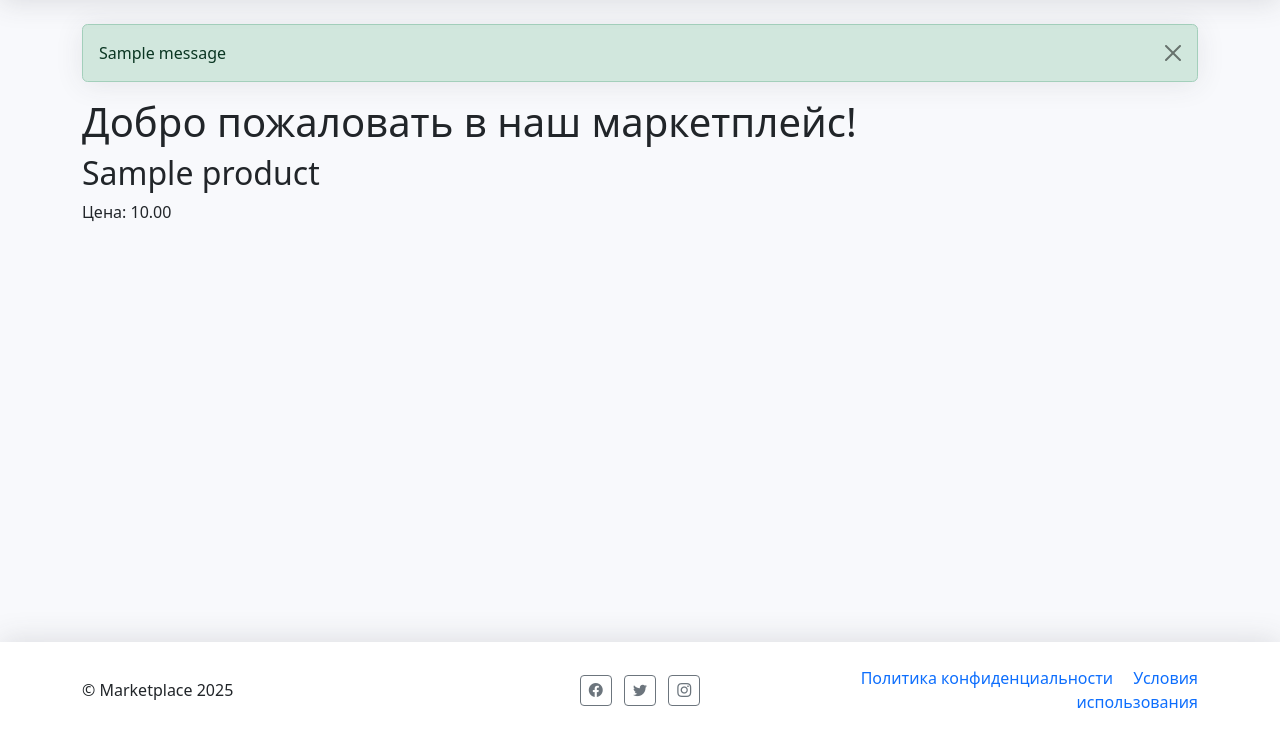
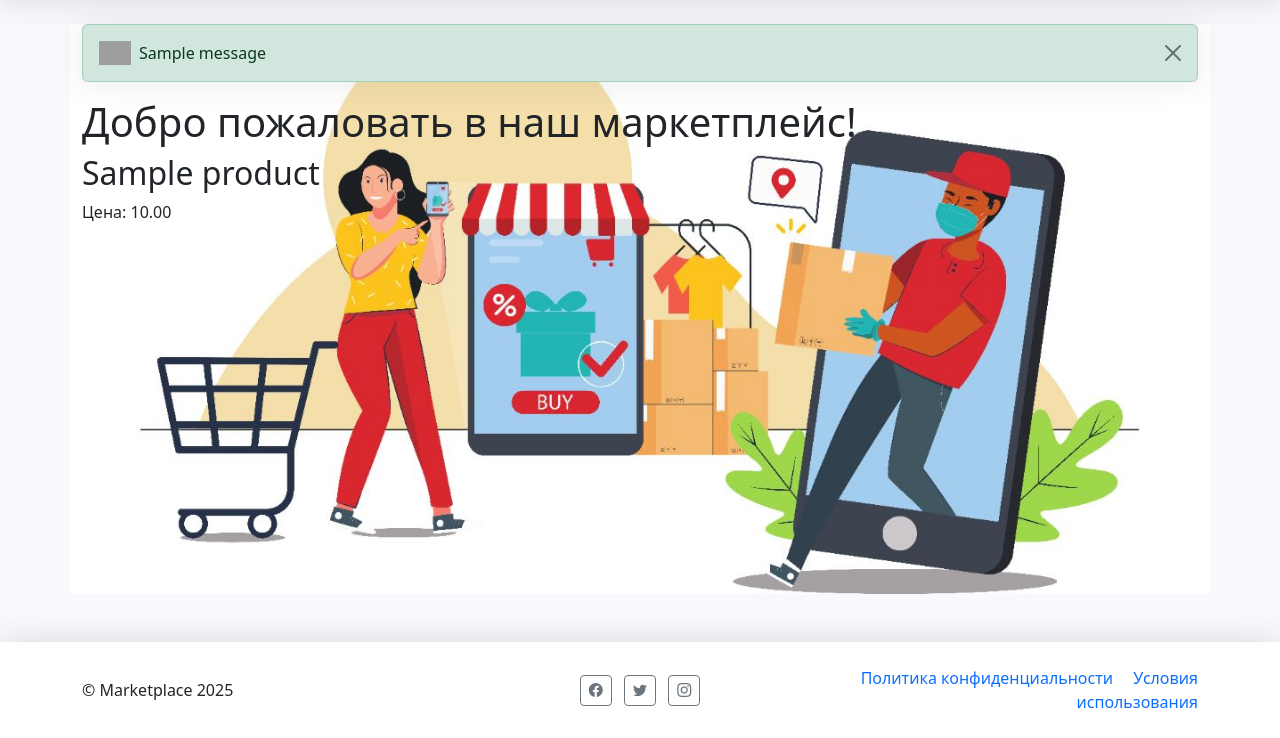
Before and after one commit to mooon33/BackendDZ, a Django app: page / in a window 1280 px wide. Shown: the part 62-800 px from the top of the page. Run offline with Django 5.2, Linux system fonts and the light colour scheme; tables that the repository leaves empty hold one stand-in row (values such as "Sample post"); one stand-in notice (Sample message) is shown; some libraries are stand-ins or nearby versions; grey boxes are pictures that could not be loaded.

Commit message:
added_img

```diff
--- a/marketplace/core/templates/core/base.html
+++ b/marketplace/core/templates/core/base.html
@@ -140,13 +140,28 @@
         </nav>
     </header>
 
-    <main class="container my-4">
+    <main class="container my-4 position-relative">
+        <img src="{% static 'media/wallpaper.jpg' %}"
+         alt="Фон"
+         class="position-absolute top-0 start-0 w-100 h-auto object-fit-cover"
+         style="z-index: -1;">
         {% if messages %}
         <div class="row">
             <div class="col-12">
                 {% for message in messages %}
                 <div class="alert alert-{{ message.tags }} alert-dismissible fade show" role="alert">
-                    {{ message }}
+                    <div class="d-flex align-items-center">
+                        {% if message.tags == 'success' %}
+                        <img src="{% static 'icons/success-icon.png' %}" alt="Success" class="me-2" style="height: 24px;">
+                        {% elif message.tags == 'error' or message.tags == 'danger' %}
+                        <img src="{% static 'icons/error-icon.png' %}" alt="Error" class="me-2" style="height: 24px;">
+                        {% elif message.tags == 'warning' %}
+                        <img src="{% static 'icons/warning-icon.png' %}" alt="Warning" class="me-2" style="height: 24px;">
+                        {% elif message.tags == 'info' %}
+                        <img src="{% static 'icons/info-icon.png' %}" alt="Info" class="me-2" style="height: 24px;">
+                        {% endif %}
+                        <div>{{ message }}</div>
+                    </div>
                     <button type="button" class="btn-close" data-bs-dismiss="alert" aria-label="Close"></button>
                 </div>
                 {% endfor %}
```
Also changed, not shown: marketplace/core/static/media/wallpaper.jpg (added).
